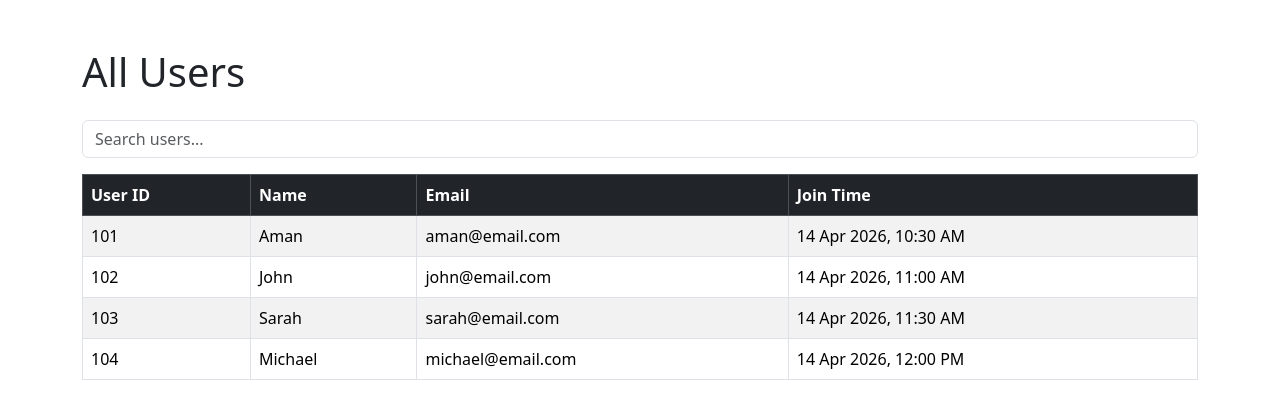
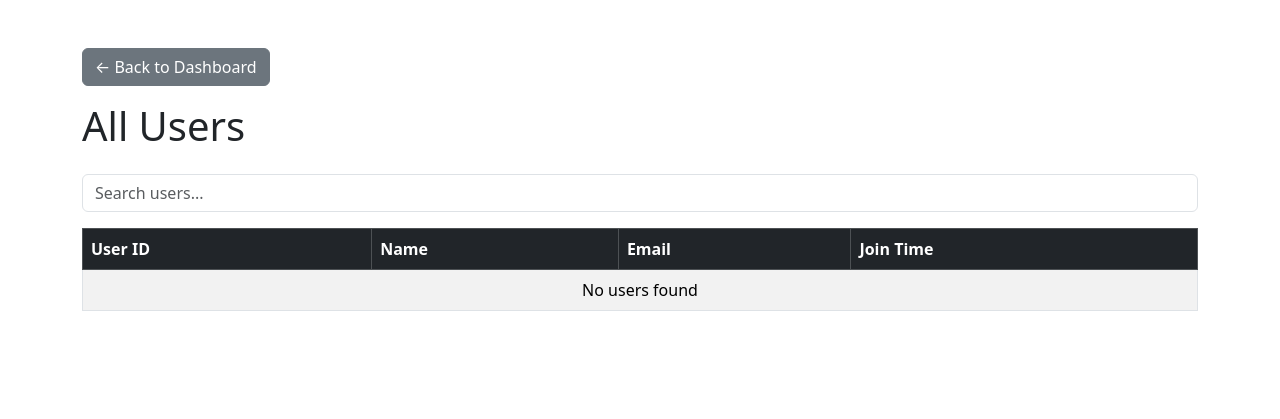
Before and after one commit to ElliotZhangzr/CITS5505_project_1, a Flask app: template templates/users.html in a window 1280 px wide. Shown: the top 419 px of the page. Run offline with Flask 3, Linux system fonts and the light colour scheme; the template is opened without the code that fills it, so the values that code supplies are empty.

Commit message:
Add users page with backend integration, search functionality, and dashboard navigation

```diff
--- a/app.py
+++ b/app.py
@@ -25,13 +25,16 @@ def login():
 @app.route("/register", methods=["GET", "POST"])
 def register():
     if request.method == "POST":
-        username = request.form.get("username")
-        email = request.form.get("email")
+        username = request.form.get("username").strip()
+        email = request.form.get("email").strip()
         password = request.form.get("password")
 
+        if username in users:
+            return "User already exists!"
+
         users[username] = {
-            "email": email,
-            "password": password
+         "email": email,
+         "password": password
         }
 
         flash("Register success!")
@@ -39,7 +42,23 @@ def register():
 
     return render_template("register.html")
 
+# users
+@app.route("/users")
+def users_page():
+    if "user" not in session:
+        return redirect("/login")
 
+    user_list = []
+
+    for index, (username, data) in enumerate(users.items(), start=1):
+        user_list.append({
+            "id": index,
+            "username": username,
+            "email": data["email"],
+            "joinTime": "Just now"
+        })
+
+    return render_template("users.html", users=user_list)
 
 # Home page
 @app.route("/")
--- a/templates/users.html
+++ b/templates/users.html
@@ -5,23 +5,26 @@
     <meta name="viewport" content="width=device-width, initial-scale=1.0">
     <title>All Users</title>
 
-    <!-- Bootstrap CSS -->
     <link href="https://cdn.jsdelivr.net/npm/bootstrap@5.3.3/dist/css/bootstrap.min.css" rel="stylesheet">
 </head>
 <body>
 
 <div class="container mt-5">
+    <a href="/dashboard" class="btn btn-secondary mb-3">
+        ← Back to Dashboard
+    </a>
     <h1 class="mb-4">All Users</h1>
 
-    <!-- Search Bar -->
+    <!-- Search -->
     <input
         type="text"
         class="form-control mb-3"
         placeholder="Search users..."
         id="searchInput"
+        onkeyup="filterUsers()"
     >
 
-    <!-- Users Table -->
+    <!-- Table -->
     <table class="table table-striped table-bordered table-hover">
         <thead class="table-dark">
             <tr>
@@ -32,84 +35,35 @@
             </tr>
         </thead>
         <tbody id="userTableBody">
-            <!-- Users will be inserted dynamically -->
+            {% if users|length == 0 %}
+<tr>
+    <td colspan="4" class="text-center">No users found</td>
+</tr>
+{% else %}
+    {% for user in users %}
+    <tr>
+        <td>{{ user.id }}</td>
+        <td>{{ user.username }}</td>
+        <td>{{ user.email }}</td>
+        <td>{{ user.joinTime }}</td>
+    </tr>
+    {% endfor %}
+{% endif %}
+
         </tbody>
     </table>
 </div>
 
 <script>
-    // Dummy user data (replace with backend data later)
-    const users = [
-        {
-            id: 101,
-            name: "Aman",
-            email: "aman@email.com",
-            joinTime: "14 Apr 2026, 10:30 AM"
-        },
-        {
-            id: 102,
-            name: "John",
-            email: "john@email.com",
-            joinTime: "14 Apr 2026, 11:00 AM"
-        },
-        {
-            id: 103,
-            name: "Sarah",
-            email: "sarah@email.com",
-            joinTime: "14 Apr 2026, 11:30 AM"
-        },
-        {
-            id: 104,
-            name: "Michael",
-            email: "michael@email.com",
-            joinTime: "14 Apr 2026, 12:00 PM"
-        }
-    ];
+function filterUsers() {
+    const input = document.getElementById("searchInput").value.toLowerCase();
+    const rows = document.querySelectorAll("#userTableBody tr");
 
-    const tableBody = document.getElementById("userTableBody");
-    const searchInput = document.getElementById("searchInput");
-
-    // Function to render users in table
-    function renderUsers(userList) {
-        tableBody.innerHTML = "";
-
-        if (userList.length === 0) {
-            tableBody.innerHTML = `
-                <tr>
-                    <td colspan="4" class="text-center">No users found</td>
-                </tr>
-            `;
-            return;
-        }
-
-        userList.forEach(user => {
-            const row = `
-                <tr>
-                    <td>${user.id}</td>
-                    <td>${user.name}</td>
-                    <td>${user.email}</td>
-                    <td>${user.joinTime}</td>
-                </tr>
-            `;
-            tableBody.innerHTML += row;
-        });
-    }
-
-    // Initial render
-    renderUsers(users);
-
-    // Search functionality
-    searchInput.addEventListener("keyup", function () {
-        const searchValue = this.value.toLowerCase();
-
-        const filteredUsers = users.filter(user =>
-            user.name.toLowerCase().includes(searchValue) ||
-            user.email.toLowerCase().includes(searchValue) ||
-            user.id.toString().includes(searchValue)
-        );
-
-        renderUsers(filteredUsers);
+    rows.forEach(row => {
+        const text = row.innerText.toLowerCase();
+        row.style.display = text.includes(input) ? "" : "none";
     });
+}
 </script>
 
 </body>
```
Also changed, not shown: templates/dashboard.html (+35 -11 lines).
